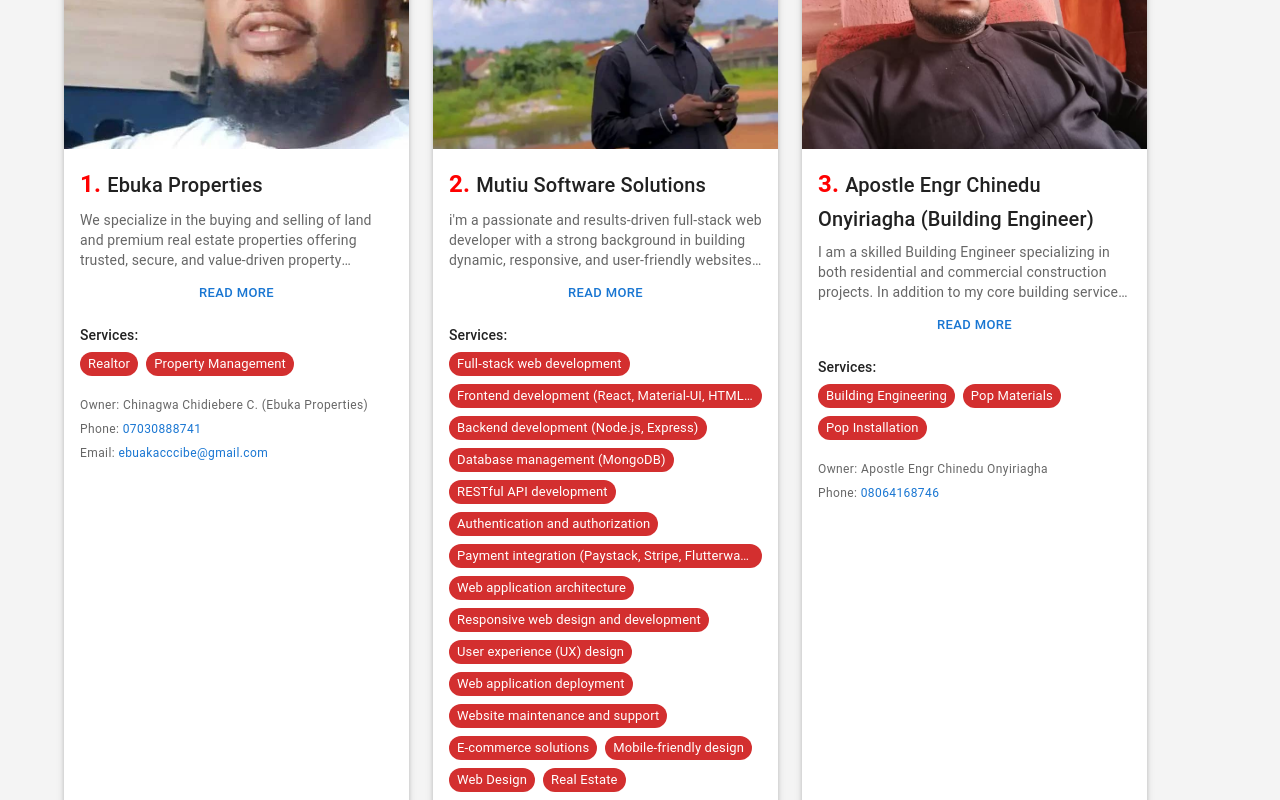
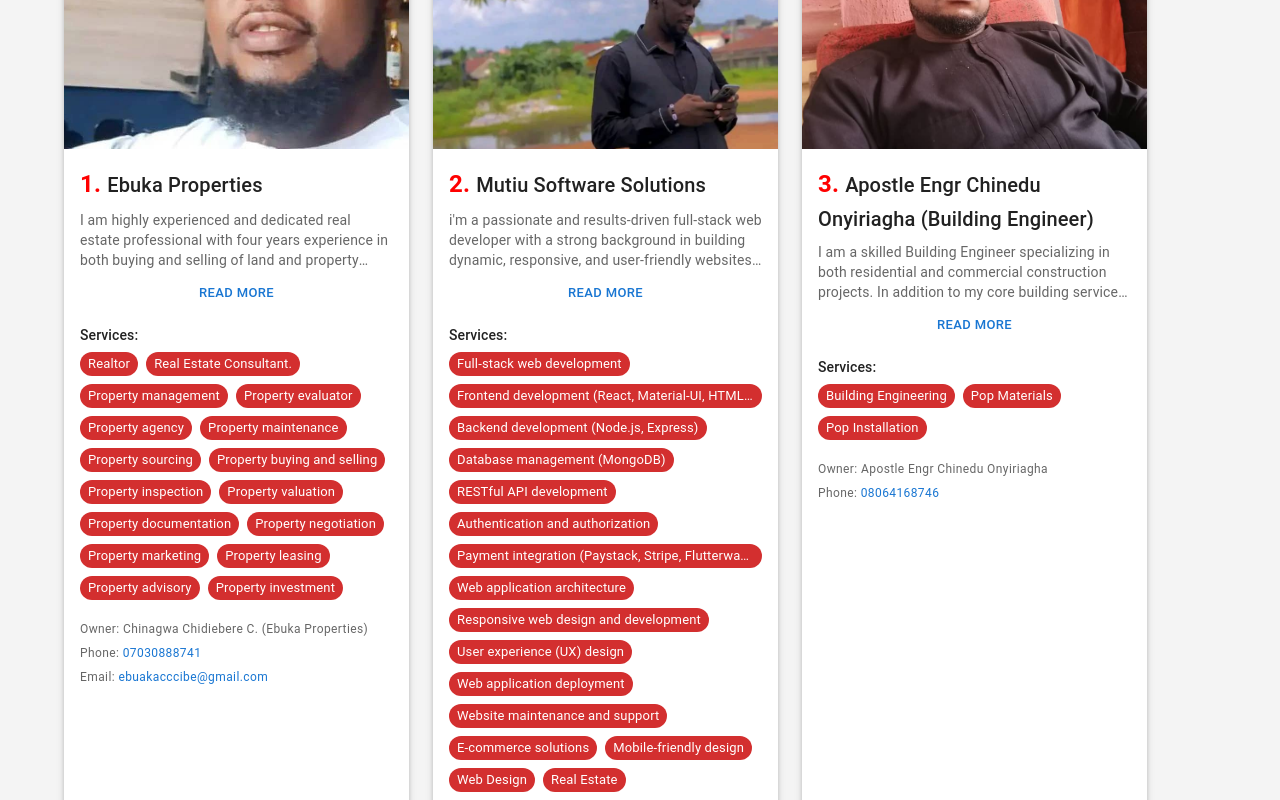
Before and after one commit to mutiu4luv/hgc-08-business-album, a React (Vite) app: page / in a window 1280 px wide. Shown: the part 433-1233 px from the top of the page. Built offline with nearby package versions, Linux system fonts and the light colour scheme.

Commit message:
BUSINESSENSS CARD

```diff
--- a/src/component/landingPage/BusinessCard.jsx
+++ b/src/component/landingPage/BusinessCard.jsx
@@ -65,10 +65,27 @@
       id: 1,
       name: "Ebuka Properties",
       description:
-        "We specialize in the buying and selling of land and premium real estate properties offering trusted, secure, and value-driven property solutions for both residential and commercial needs.",
+        "I am  highly experienced and dedicated real estate professional with  four years experience in both buying and selling of land and   property management with  a proven track record of success in helping clients achieve their real estate goals. A  seasoned realtor who have  navigated the complexities of the real estate market for years with  deep understanding of market trends, property values, and negotiation strategies in  guiding clients through the entire buying and selling process from initial consultation to closing.Highly skilled in evaluation and maximizing Property value,property maintenance , tenant relations  and satisfaction .",
       owner: "Chinagwa Chidiebere C. (Ebuka Properties)",
       image: ebuka,
-      services: ["Realtor", "Property Management"],
+      services: [
+        "Realtor",
+        "Real Estate Consultant.",
+        "Property management ",
+        "Property evaluator ",
+        "Property agency",
+        "Property maintenance",
+        "Property sourcing",
+        "Property buying and selling",
+        "Property inspection",
+        "Property valuation",
+        "Property documentation",
+        "Property negotiation",
+        "Property marketing",
+        "Property leasing",
+        "Property advisory",
+        "Property investment",
+      ],
       phone: "07030888741",
       email: "ebuakacccibe@gmail.com",
     },
```
